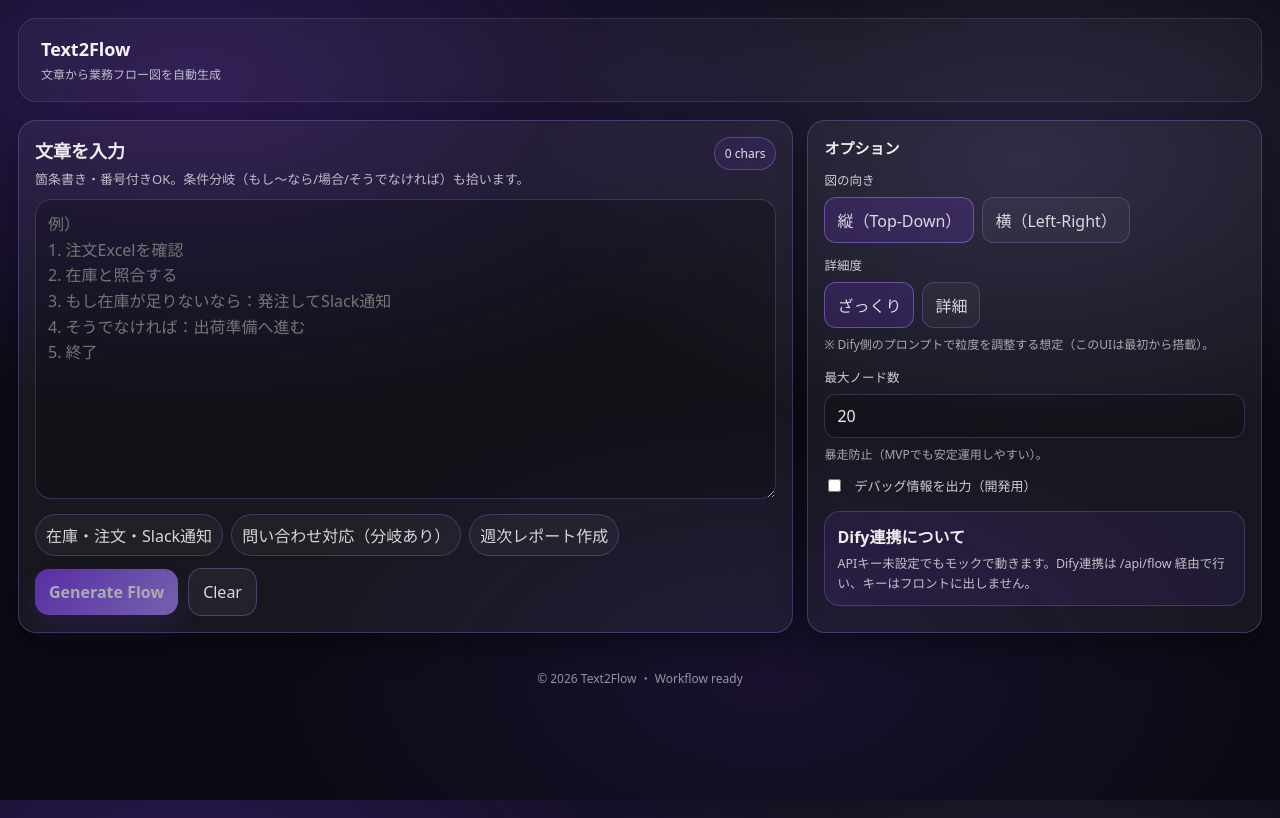
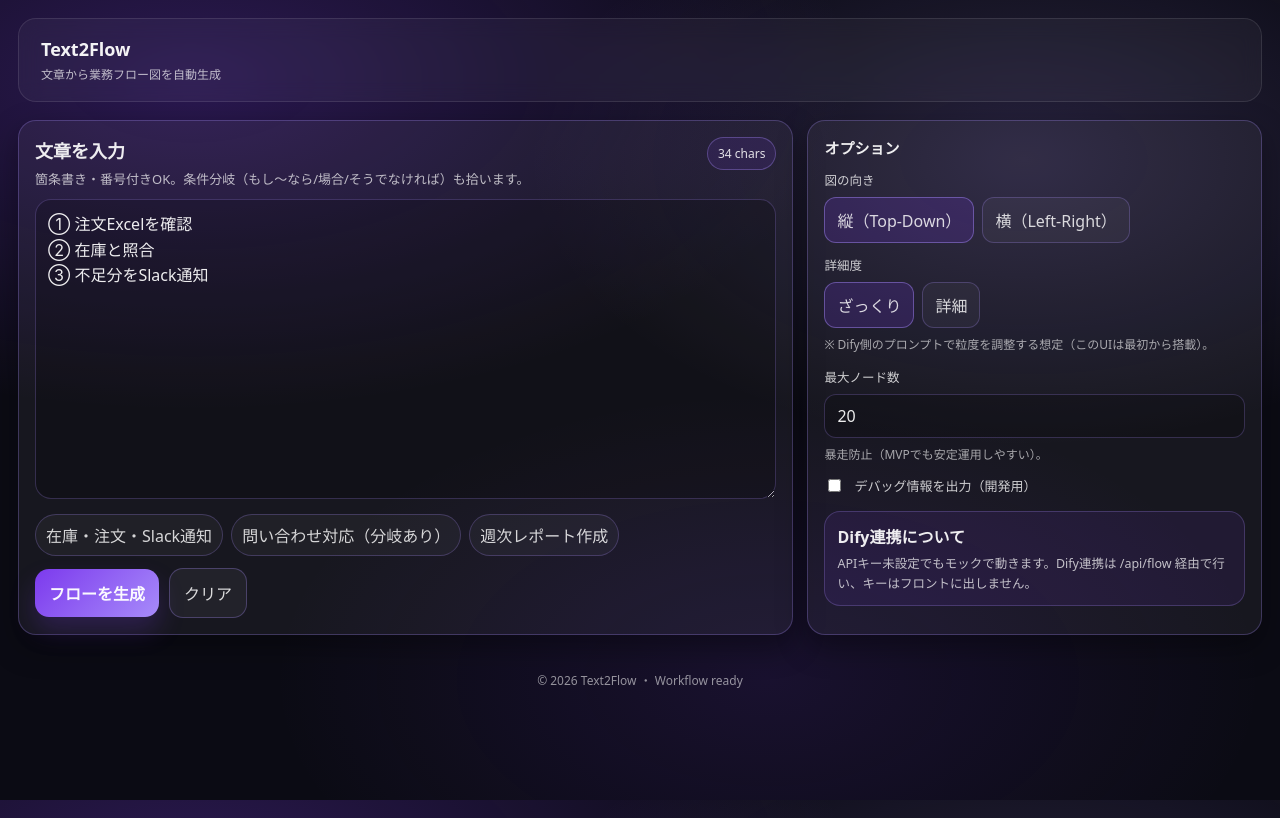
Before and after one commit to Kodama-1205/text2flow, a Next.js app: page /input in a window 1280 px wide. Built offline with nearby package versions, Linux system fonts and the light colour scheme.

Commit message:
ui: japanese labels on input actions

```diff
--- a/app/input/page.tsx
+++ b/app/input/page.tsx
@@ -31,20 +31,8 @@ const samples = [
   },
 ];
 
-// 初期表示は“例”として見せるだけ（valueには入れない）
-const DEFAULT_EXAMPLE = `例）
-1. 注文Excelを確認
-2. 在庫と照合する
-3. もし在庫が足りないなら：発注してSlack通知
-4. そうでなければ：出荷準備へ進む
-5. 終了`;
-
 export default function InputPage() {
-  // ★最初は空
-  const [text, setText] = useState("");
-  // ★「ユーザーが触ったか（入力した or サンプル選んだ）」フラグ
-  const [touched, setTouched] = useState(false);
-
+  const [text, setText] = useState(samples[0].text);
   const [orientation, setOrientation] = useState<Orientation>("TD");
   const [detail, setDetail] = useState<Detail>("simple");
   const [maxNodes, setMaxNodes] = useState(20);
@@ -55,20 +43,9 @@ export default function InputPage() {
 
   const textCount = useMemo(() => text.trim().length, [text]);
 
-  // ★ブラウザ復元で text が入っても、touched=false の間は生成不可
-  const canGenerate = useMemo(() => {
-    return touched && text.trim().length > 0;
-  }, [touched, text]);
-
   async function onGenerate() {
     setError("");
     const t = text.trim();
-
-    // ★触ってない（例扱い）なら生成させない
-    if (!touched) {
-      setError("文章を入力するか、下のサンプルから選択してください。");
-      return;
-    }
     if (!t) {
       setError("文章を入力してください。");
       return;
@@ -106,17 +83,7 @@ export default function InputPage() {
 
   function onSample(name: string) {
     const s = samples.find((x) => x.name === name);
-    if (s) {
-      setText(s.text);
-      setTouched(true); // ★サンプル選択は「触った」扱い
-      setError("");
-    }
-  }
-
-  function onClear() {
-    setText("");
-    setTouched(false); // ★クリアしたらまた例扱い（生成不可）
-    setError("");
+    if (s) setText(s.text);
   }
 
   return (
@@ -136,11 +103,8 @@ export default function InputPage() {
           <textarea
             className={styles.textarea}
             value={text}
-            onChange={(e) => {
-              setText(e.target.value);
-              setTouched(true); // ★入力したら生成可
-            }}
-            placeholder={DEFAULT_EXAMPLE}
+            onChange={(e) => setText(e.target.value)}
+            placeholder="例）① 注文Excelを確認 ② 在庫と照合 ③ 不足分をSlack通知"
           />
 
           <div className={styles.row}>
@@ -165,13 +129,17 @@ export default function InputPage() {
               className={styles.primary}
               type="button"
               onClick={onGenerate}
-              disabled={loading || !canGenerate}
-              title={!canGenerate ? "文章を入力するか、サンプルを選択してください" : ""}
+              disabled={loading}
             >
-              {loading ? "Generating..." : "Generate Flow"}
+              {loading ? "生成中..." : "フローを生成"}
             </button>
-            <button className={styles.secondary} type="button" onClick={onClear} disabled={loading}>
-              Clear
+            <button
+              className={styles.secondary}
+              type="button"
+              onClick={() => setText("")}
+              disabled={loading}
+            >
+              クリア
             </button>
           </div>
         </section>
```
